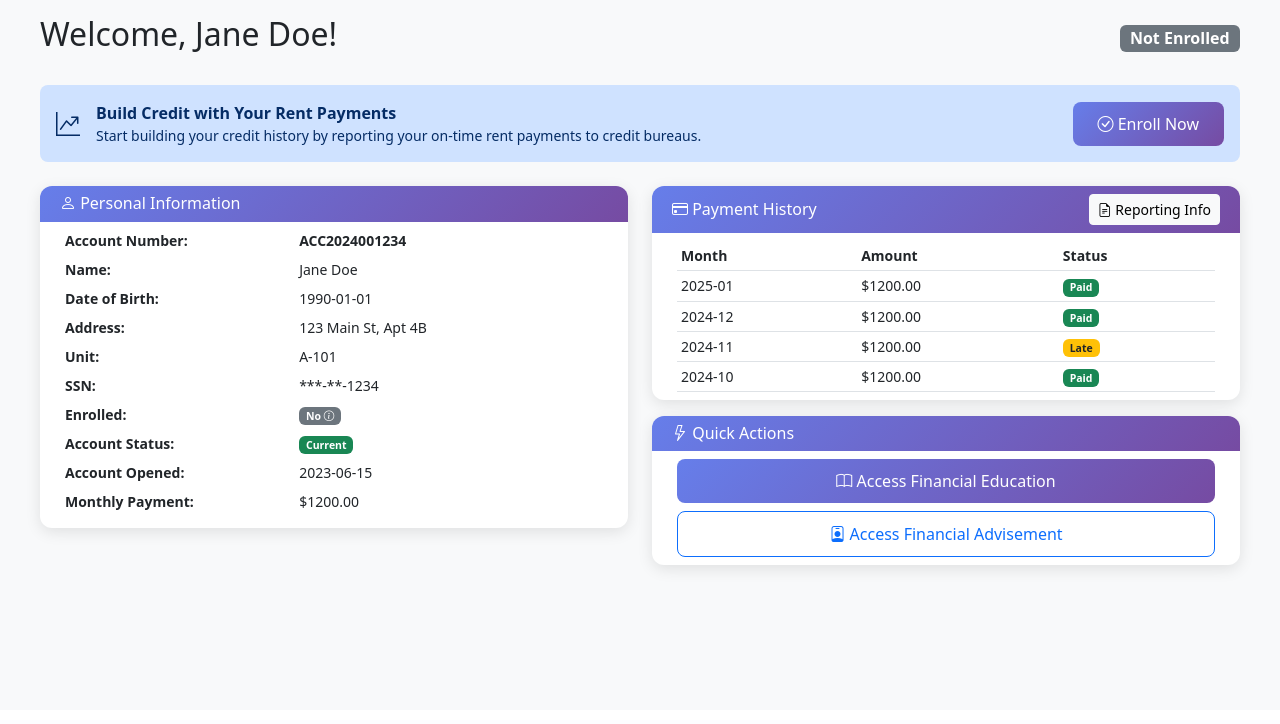
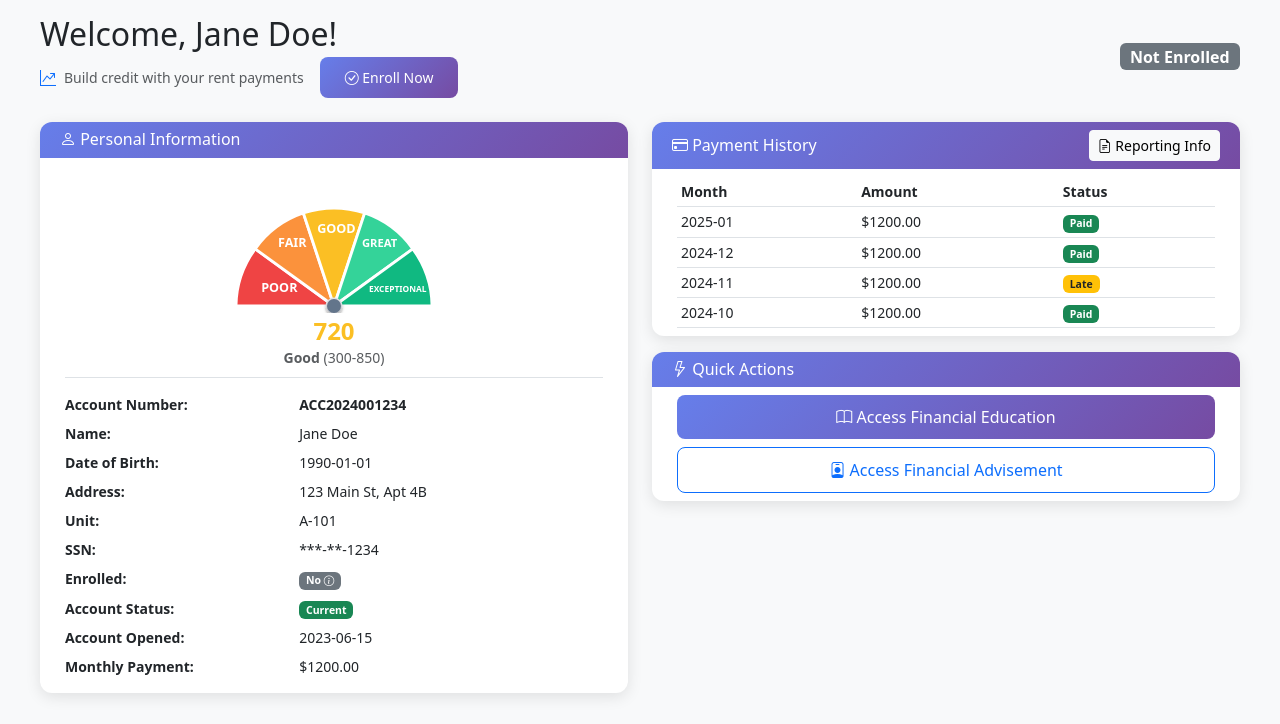
Before and after one commit to PeakMade/Credit-Boost-Portal, a Flask app: page /resident/dashboard in a window 1280 px wide. Shown: the part 80-804 px from the top of the page. Before the commit the page ends 653 px from the top, so only its background shows below. Run offline with Flask 3, Linux system fonts and the light colour scheme.

Commit message:
Add credit score gauge to resident dashboard, condense enrollment banner

```diff
--- a/templates/resident/dashboard.html
+++ b/templates/resident/dashboard.html
@@ -6,7 +6,18 @@
 <div class="row">
     <div class="col-md-12">
         <div class="d-flex justify-content-between align-items-center mb-4">
-            <h2>Welcome, {{ resident.name }}!</h2>
+            <div>
+                <h2 class="mb-1">Welcome, {{ resident.name }}!</h2>
+                {% if resident.enrollment_status != 'enrolled' %}
+                <div class="d-flex align-items-center">
+                    <i class="bi bi-graph-up-arrow text-primary me-2"></i>
+                    <small class="text-muted me-3">Build credit with your rent payments</small>
+                    <a href="{{ url_for('resident_enroll') }}" class="btn btn-sm btn-primary">
+                        <i class="bi bi-check-circle"></i> Enroll Now
+                    </a>
+                </div>
+                {% endif %}
+            </div>
             <span class="badge {% if resident.enrollment_status == 'enrolled' %}bg-success{% else %}bg-secondary{% endif %} fs-6">
                 {{ resident.enrollment_status|title }}
             </span>
@@ -25,21 +36,24 @@
         </div>
         {% endif %}
 
-        {% if resident.enrollment_status != 'enrolled' %}
-        <!-- Upsell Banner -->
-        <div class="alert alert-primary d-flex align-items-center justify-content-between mb-4" role="alert">
-            <div class="d-flex align-items-center">
-                <i class="bi bi-graph-up-arrow fs-4 me-3"></i>
-                <div>
-                    <strong>Build Credit with Your Rent Payments</strong>
-                    <p class="mb-0 small">Start building your credit history by reporting your on-time rent payments to credit bureaus.</p>
-                </div>
-            </div>
-            <a href="{{ url_for('resident_enroll') }}" class="btn btn-primary ms-4">
-                <i class="bi bi-check-circle"></i> Enroll Now
-            </a>
-        </div>
+        {% set score = resident.credit_score|default(0) %}
+        {% if score >= 800 %}
+            {% set rating = "Exceptional" %}
+            {% set color = "#10b981" %}
+        {% elif score >= 740 %}
+            {% set rating = "Very Good" %}
+            {% set color = "#34d399" %}
+        {% elif score >= 670 %}
+            {% set rating = "Good" %}
+            {% set color = "#fbbf24" %}
+        {% elif score >= 580 %}
+            {% set rating = "Fair" %}
+            {% set color = "#fb923c" %}
+        {% else %}
+            {% set rating = "Poor" %}
+            {% set color = "#ef4444" %}
         {% endif %}
+        {% set needle_angle = ((score - 300) / 550.0 * 180)|int %}
 
         <div class="row">
             <!-- Left Column -->
@@ -50,6 +64,52 @@
                         <h6 class="mb-0"><i class="bi bi-person"></i> Personal Information</h6>
                     </div>
                     <div class="card-body py-2">
+                        <!-- Credit Score Gauge -->
+                        <div class="text-center mb-3 pb-2 border-bottom">
+                            <div class="credit-score-gauge mx-auto" style="max-width: 280px;">
+                                <svg viewBox="0 0 200 105" style="width: 100%; height: auto;">
+                                    <defs>
+                                        <filter id="shadow">
+                                            <feDropShadow dx="0" dy="1" stdDeviation="1" flood-opacity="0.3"/>
+                                        </filter>
+                                    </defs>
+
+                                    <!-- Poor section (Red) -->
+                                    <path d="M 100 100 L 30 100 A 70 70 0 0 1 43.7 59.2 Z" fill="#ef4444" stroke="white" stroke-width="2"/>
+                                    <text x="48" y="90" font-size="9" fill="white" font-weight="bold">POOR</text>
+
+                                    <!-- Fair section (Orange) -->
+                                    <path d="M 100 100 L 43.7 59.2 A 70 70 0 0 1 78.1 33.6 Z" fill="#fb923c" stroke="white" stroke-width="2"/>
+                                    <text x="60" y="58" font-size="9" fill="white" font-weight="bold">FAIR</text>
+
+                                    <!-- Good section (Yellow) -->
+                                    <path d="M 100 100 L 78.1 33.6 A 70 70 0 0 1 121.9 33.6 Z" fill="#fbbf24" stroke="white" stroke-width="2"/>
+                                    <text x="88" y="48" font-size="9" fill="white" font-weight="bold">GOOD</text>
+
+                                    <!-- Very Good section (Light Green) -->
+                                    <path d="M 100 100 L 121.9 33.6 A 70 70 0 0 1 156.3 59.2 Z" fill="#34d399" stroke="white" stroke-width="2"/>
+                                    <text x="120" y="58" font-size="8" fill="white" font-weight="bold">GREAT</text>
+
+                                    <!-- Exceptional section (Green) -->
+                                    <path d="M 100 100 L 156.3 59.2 A 70 70 0 0 1 170 100 Z" fill="#10b981" stroke="white" stroke-width="2"/>
+                                    <text x="125" y="90" font-size="6" fill="white" font-weight="bold">EXCEPTIONAL</text>
+
+                                    <!-- Center cover circle -->
+                                    <circle cx="100" cy="100" r="6" fill="#e5e7eb" filter="url(#shadow)"/>
+
+                                    <!-- Needle -->
+                                    <g transform="translate(100, 100)">
+                                        <line x1="0" y1="0" x2="0" y2="-55" stroke="#64748b" stroke-width="2.5" stroke-linecap="round" transform="rotate({{ needle_angle - 90 }})" filter="url(#shadow)"/>
+                                        <circle cx="0" cy="0" r="5" fill="#64748b" filter="url(#shadow)"/>
+                                    </g>
+                                </svg>
+                                <div class="mt-1">
+                                    <h4 class="mb-0" style="color: {{ color }}; font-weight: bold;">{{ score }}</h4>
+                                    <small class="text-muted"><strong>{{ rating }}</strong> (300-850)</small>
+                                </div>
+                            </div>
+                        </div>
+
                         <dl class="row mb-0 small">
                             <dt class="col-sm-5">Account Number:</dt>
                             <dd class="col-sm-7"><strong>{{ resident.account_number }}</strong></dd>
--- a/test_data.json
+++ b/test_data.json
@@ -11,6 +11,7 @@
       "unit": "A-101",
       "last4_ssn": "1234",
       "ssn": "***-**-1234",
+      "credit_score": 720,
       "enrolled": false,
       "enrollment_status": "not enrolled",
       "tradeline_created": true,
```
